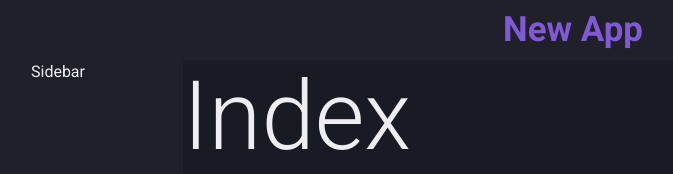
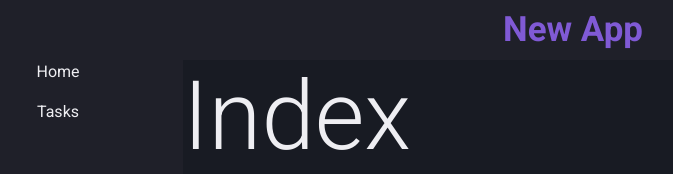
Before and after one commit to devLucasRoberto/Challenge_FE, a React (Create React App) app: page / in a window 1280 px wide. Shown: the top 174 px of the page, without its empty margins (67-740 px from the left). Built offline with nearby package versions, Linux system fonts and the light colour scheme.

Commit message:
add nav button

```diff
--- /dev/null
+++ b/src/components/Sidebar/NavLink.tsx
@@ -0,0 +1,22 @@
+import { Link, Stack } from '@mui/material'
+
+export function NavLink() {
+  return (
+    <Stack spacing={2} fontSize="1rem">
+      <Link
+        color="text.primary"
+        underline="none"
+        sx={{ cursor: 'pointer', ':hover': { color: 'secondary.main' } }}
+      >
+        Home
+      </Link>
+      <Link
+        color="text.primary"
+        underline="none"
+        sx={{ cursor: 'pointer', ':hover': { color: 'secondary.main' } }}
+      >
+        Tasks
+      </Link>
+    </Stack>
+  )
+}
--- a/src/components/Sidebar/ResponsiveSidebar.tsx
+++ b/src/components/Sidebar/ResponsiveSidebar.tsx
@@ -1,7 +1,8 @@
-import { Box, Drawer, Typography } from '@mui/material'
+import { Box, Drawer } from '@mui/material'
 import { useContext } from 'react'
 import { SidebarDrawerContext } from '../../contexts/SidebarDrawerContext'
 import CloseIcon from '@mui/icons-material/Close'
+import { NavLink } from './NavLink'
 
 export function ResponsiveSidebar() {
   const { isDrawerOpen, setIsDrawerOpen } = useContext(SidebarDrawerContext)
@@ -33,9 +34,7 @@ export function ResponsiveSidebar() {
         role="presentation"
         sx={{ bgcolor: 'primary.light' }}
       >
-        <Typography variant="h6" component="div">
-          Sidebar
-        </Typography>
+        <NavLink />
       </Box>
     </Drawer>
   )
--- a/src/components/Sidebar/index.tsx
+++ b/src/components/Sidebar/index.tsx
@@ -1,4 +1,5 @@
-import { Box, Typography, useMediaQuery } from '@mui/material'
+import { Box, useMediaQuery } from '@mui/material'
+import { NavLink } from './NavLink'
 import { ResponsiveSidebar } from './ResponsiveSidebar'
 
 export function Sidebar() {
@@ -12,7 +13,7 @@ export function Sidebar() {
         bgcolor="primary.light"
         textAlign="center"
       >
-        <Typography component="a">Sidebar</Typography>
+        <NavLink />
       </Box>
     )
   }
```
